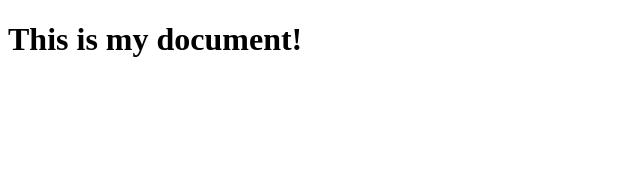
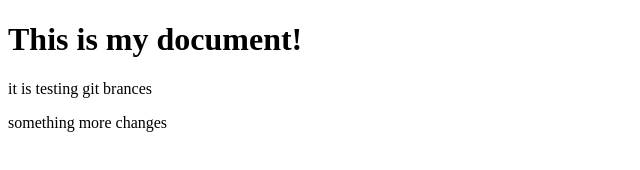
Before and after one commit to maruf-hossen/mozilla-technologies, a plain HTML site: page index.html in a window 1280 px wide. Shown: the whole page, without its empty margins (0-640 px from the left). Drawn offline with Linux system fonts and the light colour scheme.

Commit message:
some paragraph added

```diff
--- a/index.html
+++ b/index.html
@@ -10,5 +10,7 @@
 </head>
 <body>
    <h1>This is my document!</h1>
+   <p> it is testing git brances</p>
+   <p> something more changes</p>
 </body>
 </html>
```
